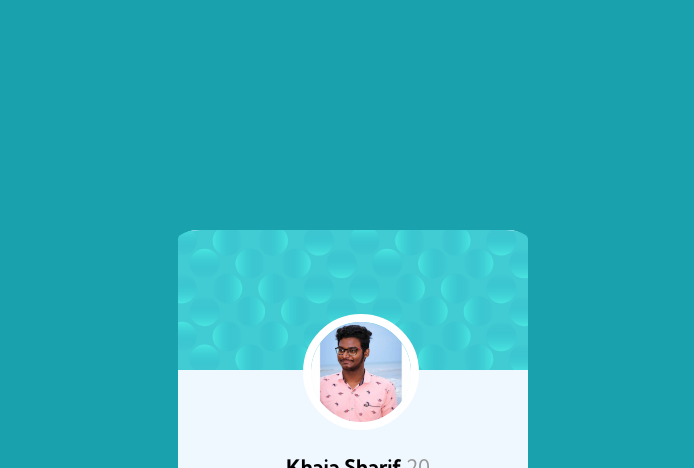
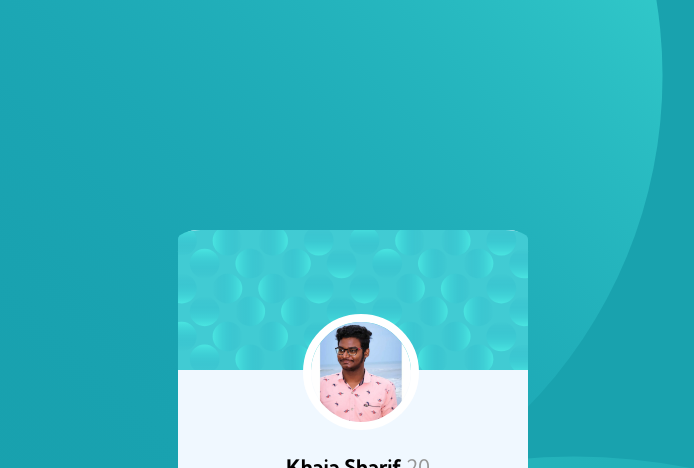
Before and after one commit to sharif-22/profile-card, a plain HTML site: page index.html in a window 1280 px wide. Shown: the top 468 px of the page, without its empty margins (287-981 px from the left). Drawn offline with Linux system fonts and the light colour scheme; the site is published under a folder, as on GitHub Pages, so addresses that start at the root find nothing.

Commit message:
bg-img error fixed

```diff
--- a/style.css
+++ b/style.css
@@ -9,7 +9,7 @@
                         i know its not mobile response */
 .bgimg{
     background-color: hsl(185, 75%, 39%);
-    background-image: url(/images/bg-pattern-top.svg),url(/images/bg-pattern-bottom.svg);
+    background-image: url(./images/bg-pattern-top.svg),url(./images/bg-pattern-bottom.svg);
     background-size: 950px,1200px;
     background-repeat: no-repeat;
     background-position: top -400px left 0px , bottom -1000px right -180px;
```
